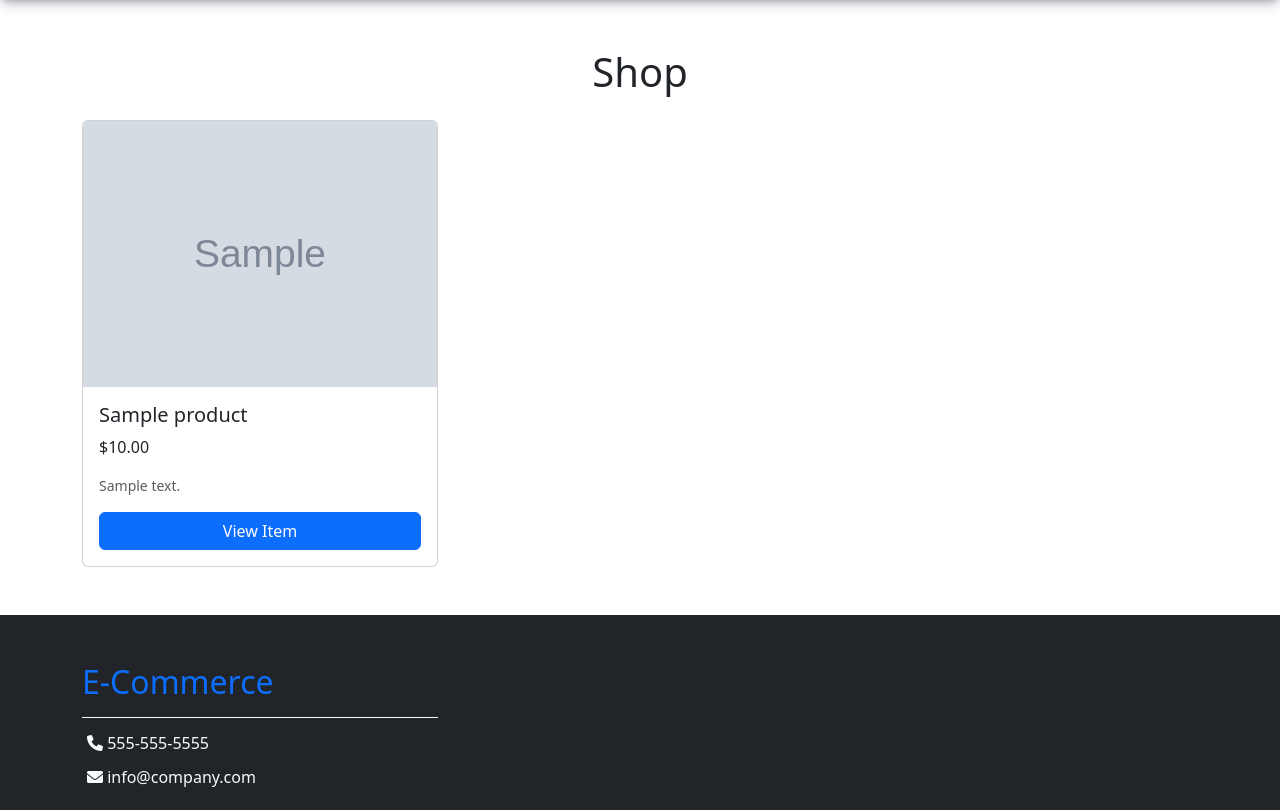
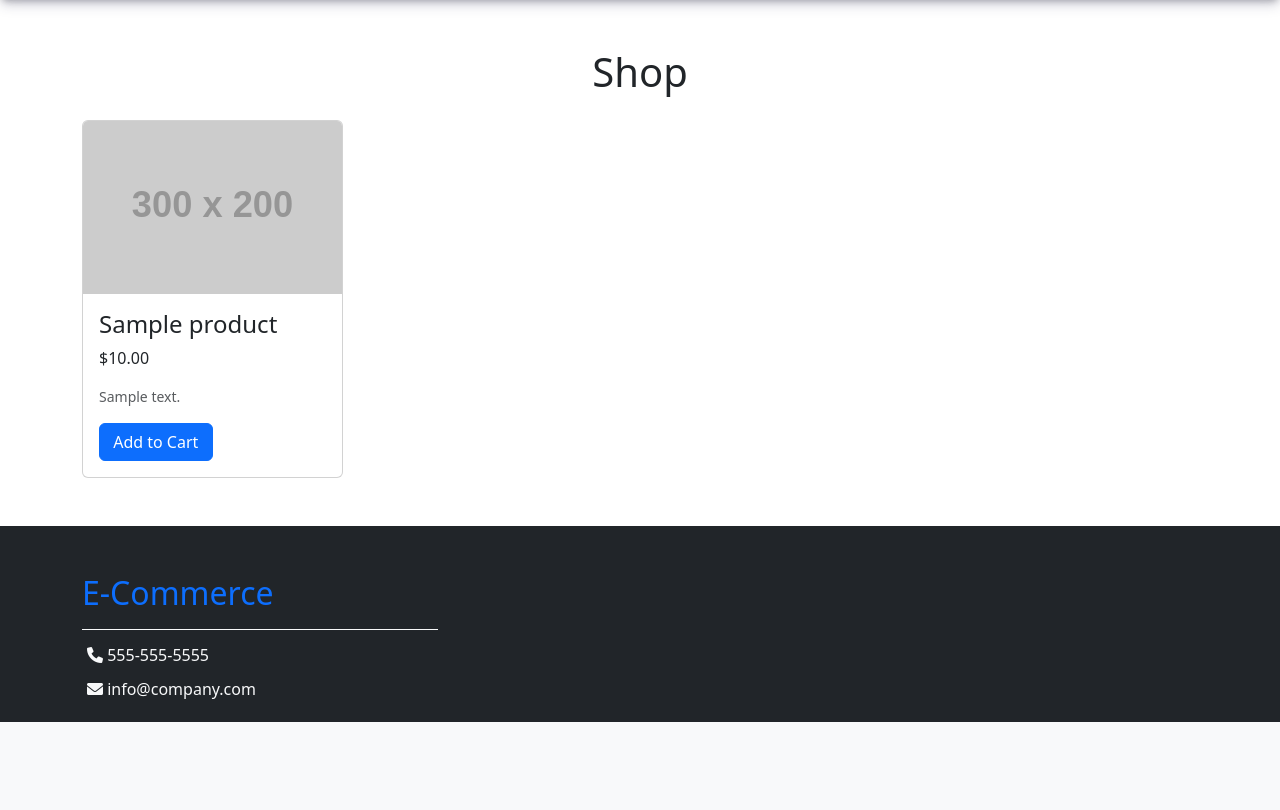
Before and after one commit to AtonPomans/e-commerce, a PHP site: page /shop/shop.php in a window 1280 px wide. Shown: the part 82-892 px from the top of the page. After the commit the page ends 804 px from the top, so only its background shows below. Run offline with PHP 8.4, Linux system fonts and the light colour scheme; tables that the repository leaves empty hold one stand-in row (values such as "Sample post"); grey boxes marked "Sample" are stand-in pictures; grey boxes labelled with a size stand in for pictures from a placeholder-image service; data that the repository does not hold is empty; some libraries are stand-ins or nearby versions.

Commit message:
change shop row size

```diff
--- a/public/shop/shop.php
+++ b/public/shop/shop.php
@@ -11,61 +11,27 @@ $result = $conn->query($sql);
 <body>
     <main>
 
-<div class="container py-5">
-    <h1 class="text-center mb-4">Shop</h1>
+<!--<?php echo htmlspecialchars($row['image_path']); ?>-->
 
-    <div class="row row-cols-1 row-cols-md-2 row-cols-lg-3 g-4">
-        <?php while($row = $result->fetch_assoc()): ?>
-            <div class="col">
-                <div class="card h-100">
-                    <img src="<?php echo htmlspecialchars($row['image_path']); ?>" class="card-img-top" alt="Product Image">
-                    <div class="card-body">
-                        <h5 class="card-title"><?php echo htmlspecialchars($row['name']); ?></h5>
-                        <p class="card-text">$<?php echo number_format($row['price'], 2); ?></p>
-                        <p class="card-text text-muted small"><?php echo htmlspecialchars($row['description']); ?></p>
-                        <a href="#" class="btn btn-primary w-100">View Item</a>
-                    </div>
-                </div>
-            </div>
-        <?php endwhile; ?>
-    </div>
-</div>
+        <div class="container py-5">
+            <h1 class="text-center mb-4">Shop</h1>
 
-<!--
-        <h1 class="text-center mt-4 mb-4">Shop</h1>
-
-        <div class="container">
-
-            <div class="m-4 justify-content-center row row-cols-1 row-cols-md-3 g-4">
+            <div class="row row-cols-1 row-cols-md-2 row-cols-lg-3 row-cols-lg-4 g-4">
+                <?php while($row = $result->fetch_assoc()): ?>
                 <div class="col">
                     <div class="card h-100">
                         <img src="https://placehold.co/300x200" class="card-img-top" alt="Product Image">
                         <div class="card-body">
-                            <h5 class="card-title">Vintage Camera</h5>
-                            <p class="card-text">$120.00</p>
-                            <p class="card-text text-muted small">A beautifully preserved vintage camera, perfect for collectors and enthusiasts.</p>
-                            <a href="#" class="btn btn-primary w-100">View Item</a>
+                            <h4 class="card-title"><?php echo htmlspecialchars($row['name']); ?></h4>
+                            <p class="card-text">$<?php echo number_format($row['price'], 2); ?></p>
+                            <p class="card-text text-muted small"><?php echo htmlspecialchars($row['description']); ?></p>
+                            <a href="#" class="btn btn-primary w-50">Add to Cart</a>
                         </div>
                     </div>
                 </div>
+                <?php endwhile; ?>
             </div>
-
-            <div class="m-4 justify-content-center row row-cols-1 row-cols-md-3 g-4">
-                <div class="col">
-                    <div class="card h-100">
-                        <img src="https://placehold.co/300x200" class="card-img-top" alt="Product Image">
-                        <div class="card-body">
-                            <h5 class="card-title">Vintage Camera</h5>
-                            <p class="card-text">$120.00</p>
-                            <p class="card-text text-muted small">A beautifully preserved vintage camera, perfect for collectors and enthusiasts.</p>
-                            <a href="#" class="btn btn-primary w-100">View Item</a>
-                        </div>
-                    </div>
-                </div>
-            </div>
-
         </div>
--->
 
 
 
```
